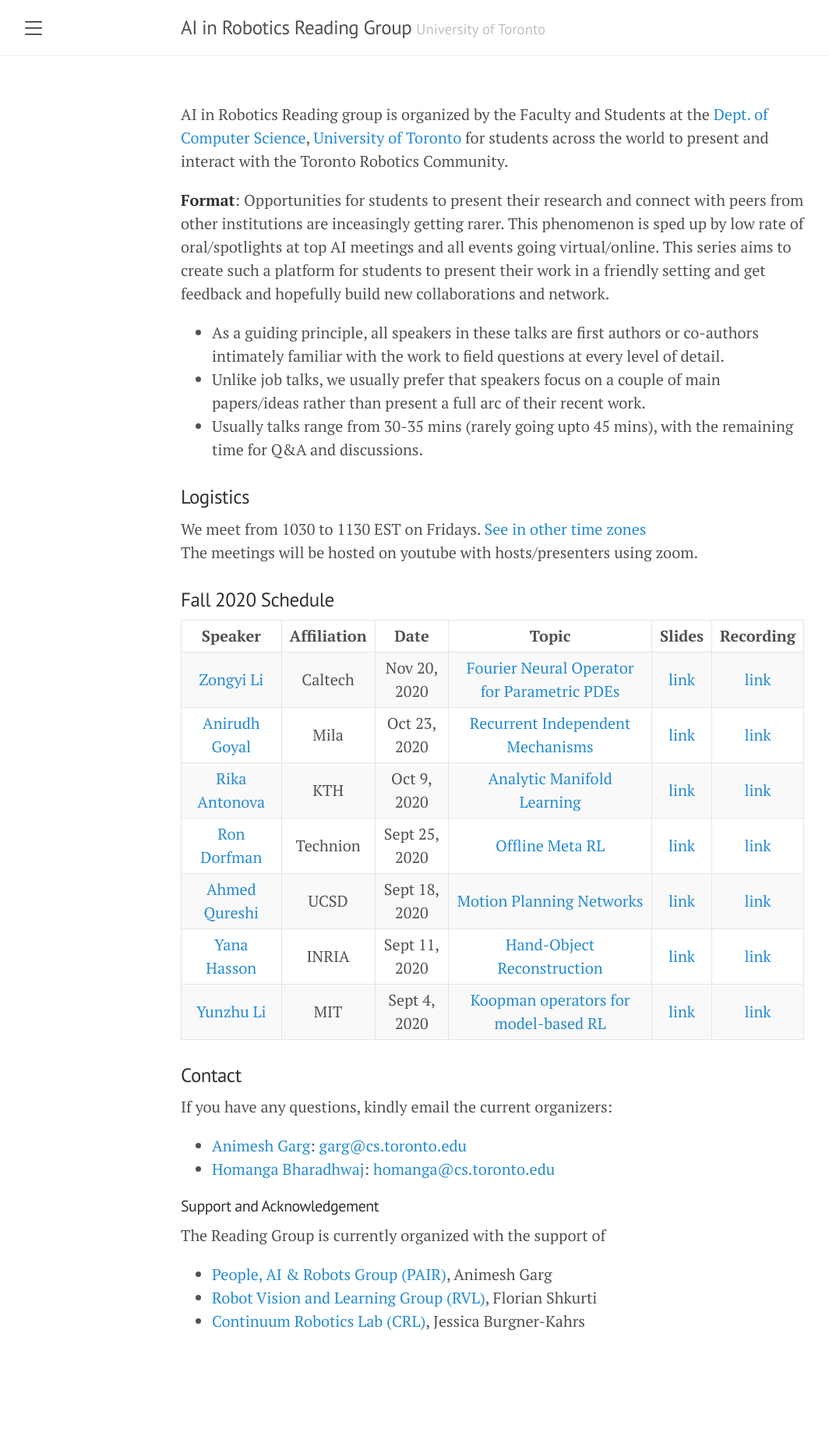
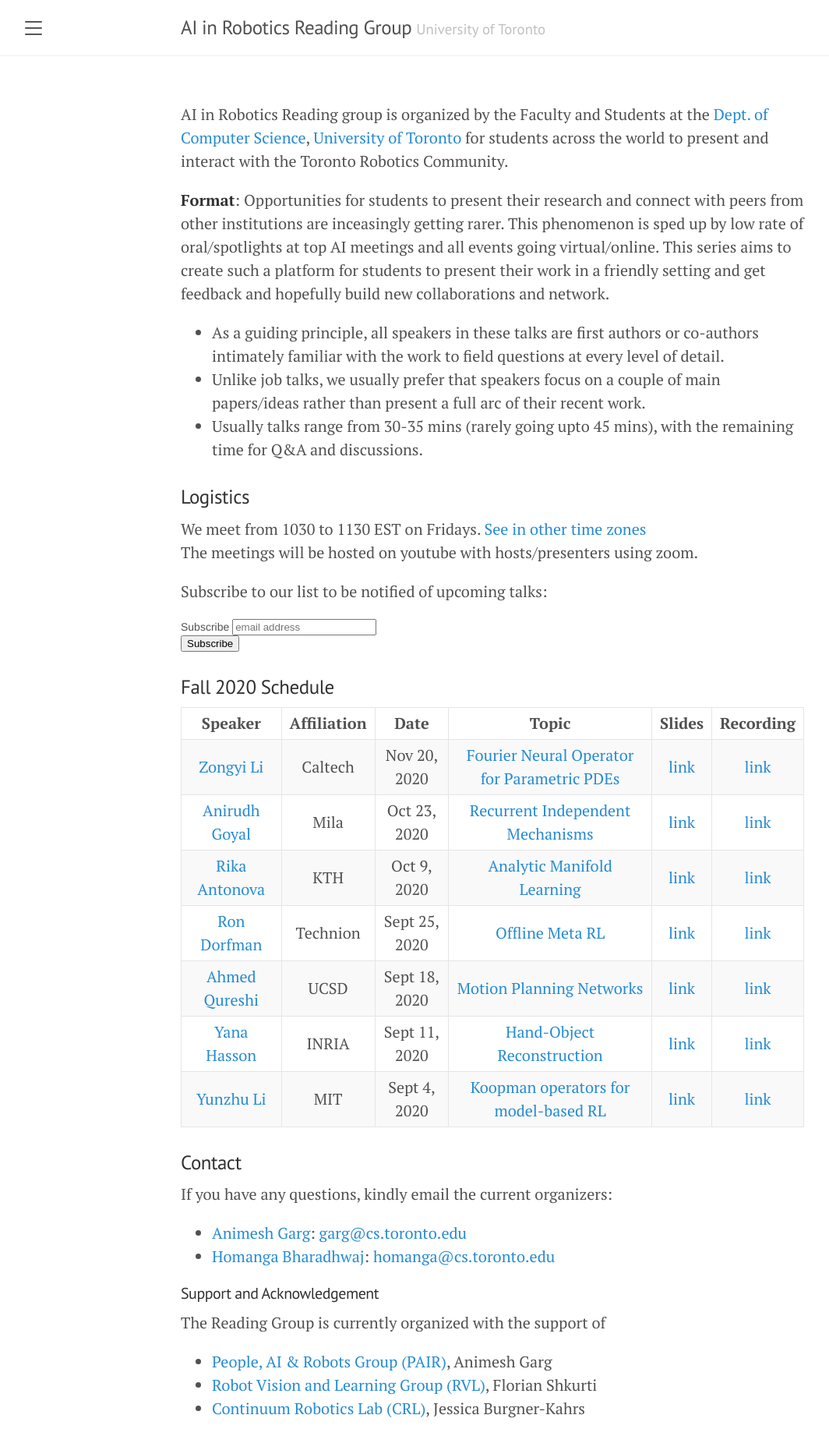
Before and after one commit to uoft-cs-robotics/toronto-air, a Jekyll site: the page built from index.md, in a window 1280 px wide. Shown: the whole page at 78% size, without its empty margins (8-1072 px from the left). Built offline with Jekyll 4.4.1, drawn with Linux system fonts in a browser that asks for light colours; comment, search, counter and statistics services are not loaded; before the commit the page ends 1730 px from its top, so only the background shows below that.

Commit message:
add mailing list signup

```diff
--- a/index.md
+++ b/index.md
@@ -18,6 +18,28 @@ AI in Robotics Reading group is organized by the Faculty and Students at the [De
 
 We meet from 1030 to 1130 EST on Fridays. [See in other time zones](https://savvytime.com/converter/canada-toronto-to-ca-san-francisco-united-kingdom-london-india-bengaluru-china-beijing-japan-tokyo-australia-sydney/aug-28-2020/10-30am)
 The meetings will be hosted on youtube with hosts/presenters using zoom.
+
+Subscribe to our list to be notified of upcoming talks:
+<!-- Begin Mailchimp Signup Form -->
+<link href="//cdn-images.mailchimp.com/embedcode/slim-10_7.css" rel="stylesheet" type="text/css">
+<style type="text/css">
+	#mc_embed_signup{background:#fff; clear:left; font:14px Helvetica,Arial,sans-serif; }
+	/* Add your own Mailchimp form style overrides in your site stylesheet or in this style block.
+	   We recommend moving this block and the preceding CSS link to the HEAD of your HTML file. */
+</style>
+<div id="mc_embed_signup">
+<form action="https://toronto.us7.list-manage.com/subscribe/post?u=adb99e435e87675a2a92b9e76&amp;id=e03ae9ac5d" method="post" id="mc-embedded-subscribe-form" name="mc-embedded-subscribe-form" class="validate" target="_blank" novalidate>
+    <div id="mc_embed_signup_scroll">
+	<label for="mce-EMAIL">Subscribe</label>
+	<input type="email" value="" name="EMAIL" class="email" id="mce-EMAIL" placeholder="email address" required>
+    <!-- real people should not fill this in and expect good things - do not remove this or risk form bot signups-->
+    <div style="position: absolute; left: -5000px;" aria-hidden="true"><input type="text" name="b_adb99e435e87675a2a92b9e76_e03ae9ac5d" tabindex="-1" value=""></div>
+    <div class="clear"><input type="submit" value="Subscribe" name="subscribe" id="mc-embedded-subscribe" class="button"></div>
+    </div>
+</form>
+</div>
+
+<!--End mc_embed_signup-->
 
 ### Fall 2020 Schedule
 
```
